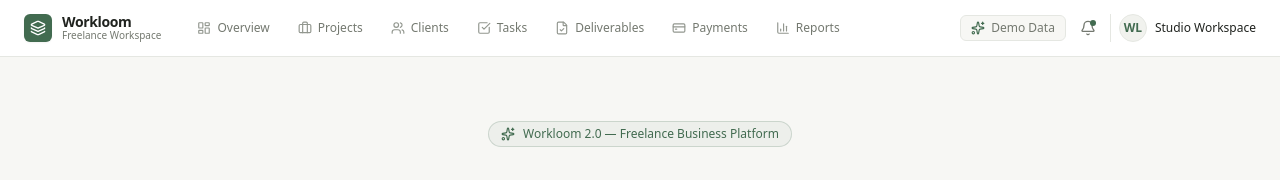
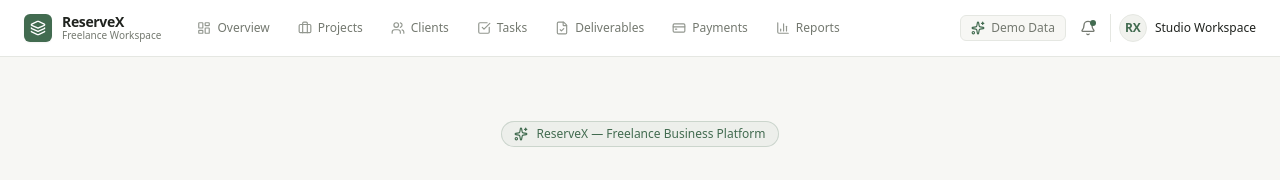
Before and after one commit to Dharmi-456-design/Next-js-assignment, a Next.js app: page / in a window 1280 px wide. Shown: the top 180 px of the page. Built offline with nearby package versions, Linux system fonts and the light colour scheme.

Commit message:
refactor: improve navigation brand identity, drawer UX and accessibility

```diff
--- a/src/app/page.tsx
+++ b/src/app/page.tsx
@@ -8,9 +8,7 @@ import {
   BarChart3,
   ArrowRight,
   ShieldCheck,
-  Zap,
   Clock,
-  Layers,
   Sparkles,
 } from "lucide-react";
 
@@ -21,7 +19,7 @@ export default function HomePage() {
       <section className="text-center max-w-3xl mx-auto space-y-6">
         <div className="inline-flex items-center gap-2 px-3 py-1 rounded-full border border-[#426B50]/20 bg-[#426B50]/5 text-[#426B50] text-xs font-medium">
           <Sparkles className="w-3.5 h-3.5" />
-          <span>Workloom 2.0 — Freelance Business Platform</span>
+          <span>ReserveX — Freelance Business Platform</span>
         </div>
 
         <h1 className="text-4xl sm:text-5xl lg:text-6xl font-bold tracking-tight text-[#20231F] leading-[1.12]">
--- a/src/components/layout/Navbar.tsx
+++ b/src/components/layout/Navbar.tsx
@@ -1,6 +1,6 @@
 "use client";
 
-import React, { useState } from "react";
+import React, { useState, useEffect } from "react";
 import Link from "next/link";
 import { usePathname } from "next/navigation";
 import { cn } from "../../lib/utils";
@@ -35,6 +35,11 @@ export function Navbar() {
   const [isSeeding, setIsSeeding] = useState(false);
   const [seedSuccess, setSeedSuccess] = useState(false);
 
+  // Close mobile drawer on route change
+  useEffect(() => {
+    setMobileMenuOpen(false);
+  }, [pathname]);
+
   // Trigger quick database seed
   const handleSeed = async () => {
     setIsSeeding(true);
@@ -67,7 +72,7 @@ export function Navbar() {
               </div>
               <div className="flex flex-col">
                 <span className="text-sm font-semibold tracking-tight text-[#20231F] leading-none">
-                  Workloom
+                  ReserveX
                 </span>
                 <span className="text-[10px] text-[#747970] leading-tight font-normal">
                   Freelance Workspace
@@ -76,7 +81,7 @@ export function Navbar() {
             </Link>
 
             {/* Desktop Navigation Links */}
-            <nav className="hidden lg:flex items-center gap-1">
+            <nav className="hidden lg:flex items-center gap-1" aria-label="Main Navigation">
               {NAV_ITEMS.map((item) => {
                 const isActive =
                   item.href === "/dashboard"
@@ -132,7 +137,7 @@ export function Navbar() {
             {/* Profile Workspace Badge */}
             <div className="flex items-center gap-2 pl-2 border-l border-[#E5E7E2]">
               <div className="w-7 h-7 rounded-full bg-[#F1F2EE] border border-[#E5E7E2] flex items-center justify-center text-xs font-semibold text-[#426B50]">
-                WL
+                RX
               </div>
               <span className="hidden md:inline-block text-xs font-medium text-[#20231F]">
                 Studio Workspace
@@ -144,6 +149,8 @@ export function Navbar() {
               onClick={() => setMobileMenuOpen(!mobileMenuOpen)}
               className="lg:hidden p-1.5 rounded-md text-[#747970] hover:text-[#20231F] hover:bg-[#F1F2EE] transition-colors cursor-pointer ml-1"
               aria-label="Toggle navigation"
+              aria-expanded={mobileMenuOpen}
+              aria-controls="mobile-nav"
             >
               {mobileMenuOpen ? (
                 <X className="w-5 h-5" />
@@ -156,7 +163,7 @@ export function Navbar() {
 
         {/* Mobile Navigation Drawer */}
         {mobileMenuOpen && (
-          <div className="lg:hidden py-3 border-t border-[#E5E7E2] space-y-1">
+          <div id="mobile-nav" className="lg:hidden py-3 border-t border-[#E5E7E2] space-y-1">
             {NAV_ITEMS.map((item) => {
               const isActive =
                 item.href === "/dashboard"
```
